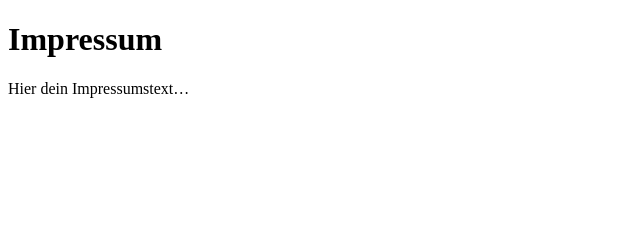
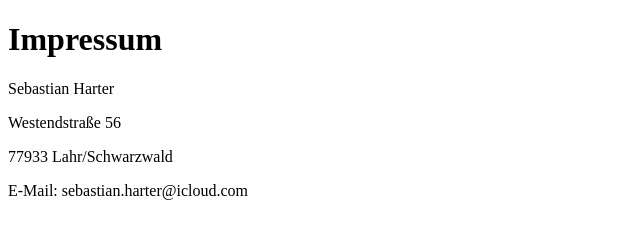
Before and after one commit to SebRecommends/Impressum, a plain HTML site: page index.html in a window 1280 px wide. Shown: the whole page, without its empty margins (0-640 px from the left). Drawn offline with Linux system fonts and the light colour scheme.

Commit message:
Update Impressum section with contact details

```diff
--- a/index.html
+++ b/index.html
@@ -6,6 +6,9 @@
 </head>
 <body>
   <h1>Impressum</h1>
-  <p>Hier dein Impressumstext…</p>
+  <p>Sebastian Harter</p>
+  <p>Westendstraße 56</p>
+  <p>77933 Lahr/Schwarzwald</p>
+  <p>E-Mail: sebastian.harter@icloud.com</p>
 </body>
 </html>
```
